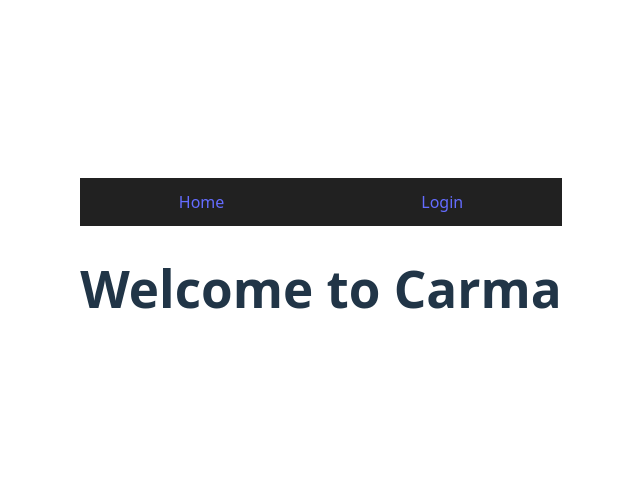
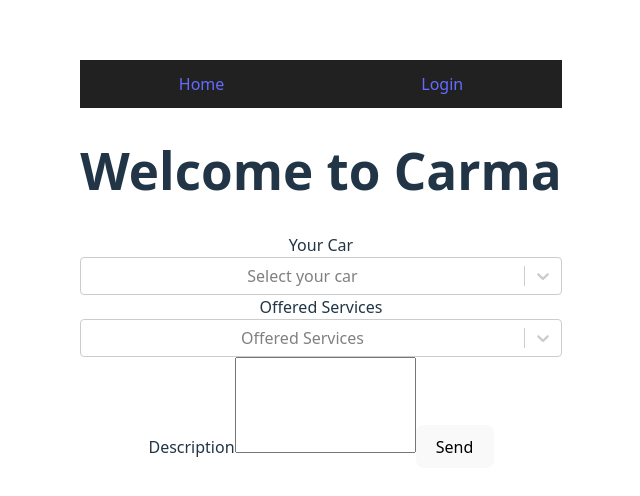
Before and after one commit to Danalajmi/carma, a React (Vite) app: page /SRF in a window 1280 px wide. Shown: the part 136-632 px from the top of the page, without its empty margins (319-959 px from the left). Built offline with nearby package versions, Linux system fonts and the light colour scheme; no server answers.

Commit message:
added service request form and Zainab fixed something -Ty Zainab

```diff
--- a/src/App.jsx
+++ b/src/App.jsx
@@ -11,11 +11,8 @@ import UserContext from "./context/userContext"
 import Dashboard from "./pages/Dashboard"
 import ServiceRequestForm from "./components/ServiceRequestForm"
 
-
 const App = () => {
   const { user, saveUser, checkToken } = useContext(UserContext)
-
-
 
   return (
     <>
@@ -25,8 +22,9 @@ const App = () => {
           <Route path="/auth/register" element={<Register />} />
           <Route path="/auth/login" element={<Login setUser={saveUser} />} />
           <Route path="/" element={<Home />} />
-          <Route path="/new" element={<New user={user} />} />
+          <Route path="/new" element={<New />} />
           <Route path="/dash" element={<Dashboard />} />
+          <Route path="/SRF" element={<ServiceRequestForm />} />
         </Routes>
       </main>
     </>
--- a/src/components/New.jsx
+++ b/src/components/New.jsx
@@ -1,4 +1,4 @@
-import { useState } from "react"
+import { useState, useContext, useEffect } from "react"
 import Select from "react-select"
 import carBrands from "../assets/carBrands.json"
 import services from "../assets/services.json"
@@ -8,9 +8,12 @@ import { createGarage } from "../services/garage"
 import { createCar } from "../services/car.js"
 
 import { useNavigate } from "react-router-dom"
+import userContext from "../context/userContext"
 
-const New = ({ user }) => {
+const New = () => {
   const Navigate = useNavigate()
+  const { user } = useContext(userContext)
+
   const initCar = {
     title: "",
     // carBrand: "",
@@ -29,20 +32,20 @@ const New = ({ user }) => {
   const [garageInfo, setGarage] = useState(initGarage)
 
   const handleChange = (event) => {
-    if (user.role === "Car Owner") {
+    if (user?.role === "Car Owner") {
       setCar({ ...carInfo, [event.target.name]: event.target.value })
-    } else if (user.role === "Garage Owner") {
+    } else if (user?.role === "Garage Owner") {
       setGarage({ ...garageInfo, [event.target.name]: event.target.value })
     }
   }
 
   const handleSubmit = async (e) => {
     e.preventDefault()
-    if (user.role == "Garage Owner") {
+    if (user?.role == "Garage Owner") {
       console.log(garageInfo)
       await createGarage(garageInfo)
       setGarage(initGarage)
-    } else if (user.role === "Car Owner") {
+    } else if (user?.role === "Car Owner") {
       await createCar({ carInfo })
       setCar(initCar)
     }
@@ -50,11 +53,11 @@ const New = ({ user }) => {
   }
 
   const setCarBrand = (selectedBrands) => {
-    if(user.role === "Garage Owner"){
+    if (user?.role === "Garage Owner") {
       let brandString = selectedBrands.map((brand) => brand.label)
       setGarage({ ...garageInfo, carBrands: brandString })
-    }else if(user.role === "Car Owner"){
-      setCar({...carInfo, carBrand: [selectedBrands.label]})
+    } else if (user?.role === "Car Owner") {
+      setCar({ ...carInfo, carBrand: [selectedBrands.label] })
     }
   }
   const setServices = (selectedServices) => {
@@ -62,8 +65,7 @@ const New = ({ user }) => {
     setGarage({ ...garageInfo, services: serviceString })
     console.log(garageInfo.services)
   }
-
-  if (user.role === "Car Owner") {
+  if (user?.role === "Car Owner") {
     return (
       <div>
         <form onSubmit={handleSubmit}>
@@ -96,7 +98,7 @@ const New = ({ user }) => {
             value={carInfo.model}
             onChange={handleChange}
           />
-<br />
+          <br />
           <label htmlFor="year">Year of make</label>
           <input
             type="number"
--- a/src/components/ServiceRequestForm.jsx
+++ b/src/components/ServiceRequestForm.jsx
@@ -2,6 +2,7 @@ import { useEffect, useState } from "react"
 import axios from "axios"
 import Select from "react-select"
 import services from "../assets/services.json"
+import carBrands from "../assets/carBrands.json"
 
 const ServiceRequestForm = ({ ServiceRequest, setServiceRequest }) => {
   const initialState = { Car: null, Service: [], Description: "" }
@@ -12,11 +13,11 @@ const ServiceRequestForm = ({ ServiceRequest, setServiceRequest }) => {
     const fetchCars = async () => {
       const res = await axios.get("http://localhost:3000/cars")
 
-      const carOptions = res.data.map((car) => ({
+      const cars = res.data.map((car) => ({
         value: car._id
       }))
 
-      setCars(carOptions)
+      setCars(cars)
     }
 
     fetchCars()
@@ -29,15 +30,15 @@ const ServiceRequestForm = ({ ServiceRequest, setServiceRequest }) => {
   const handleSubmit = async (event) => {
     event.preventDefault()
 
-    const payload = {
+    const form = {
       car: formState.Car.value,
-      service: formState.Service.map((s) => s.value),
+      service: formState.Service.map((service) => service.value),
       description: formState.Description,
     }
 
     const response = await axios.post(
       "http://localhost:3000/servicereqs",
-      payload
+      form
     )
 
     setServiceRequest([...ServiceRequest, response.data])
@@ -48,7 +49,7 @@ const ServiceRequestForm = ({ ServiceRequest, setServiceRequest }) => {
     <form onSubmit={handleSubmit}>
       <label>Your Car</label>
       <Select
-        options={cars}
+        options={carBrands}
         value={formState.Car}
         onChange={(selected) => setFormState({ ...formState, Car: selected })}
         placeholder="Select your car"
--- a/src/context/userContext.jsx
+++ b/src/context/userContext.jsx
@@ -1,31 +1,32 @@
-import { createContext, useState, useEffect } from 'react'
-import { CheckSession } from '../services/auth'
-
+import { createContext, useState, useEffect } from "react"
+import { CheckSession } from "../services/auth"
 
 const UserContext = createContext(null)
 
 export default UserContext
 
-
-export const UserProvider = ({children}) => {
+export const UserProvider = ({ children }) => {
+  const initUser = null
+  const [user, setUser] = useState(initUser)
 
   useEffect(() => {
-  const token = localStorage.getItem('token')
+    console.log("here")
+    const token = localStorage.getItem("token")
     const checkToken = async () => {
       const userData = await CheckSession()
       setUser(userData)
     }
-  if(token){
+    if (token) {
       checkToken()
     }
-  })
-  const initUser = null
-  const [user, setUser] = useState(initUser)
+  }, [])
 
   const saveUser = (data) => {
     setUser(data)
   }
   return (
-    <UserContext.Provider value={{user, saveUser}}>{children}</UserContext.Provider>
+    <UserContext.Provider value={{ user, saveUser }}>
+      {children}
+    </UserContext.Provider>
   )
 }
```
Lines whose indentation alone changed are shown as unchanged.
